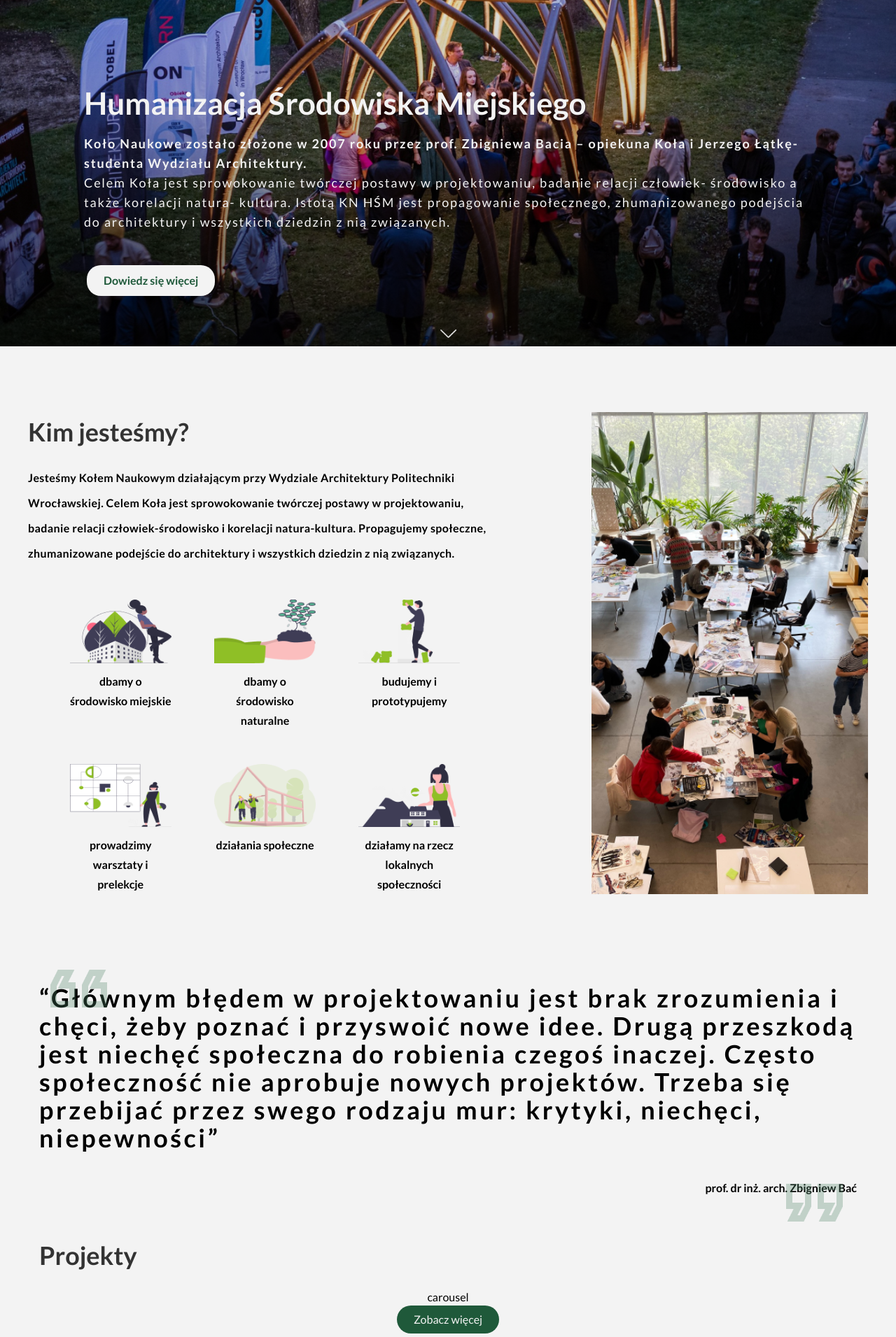
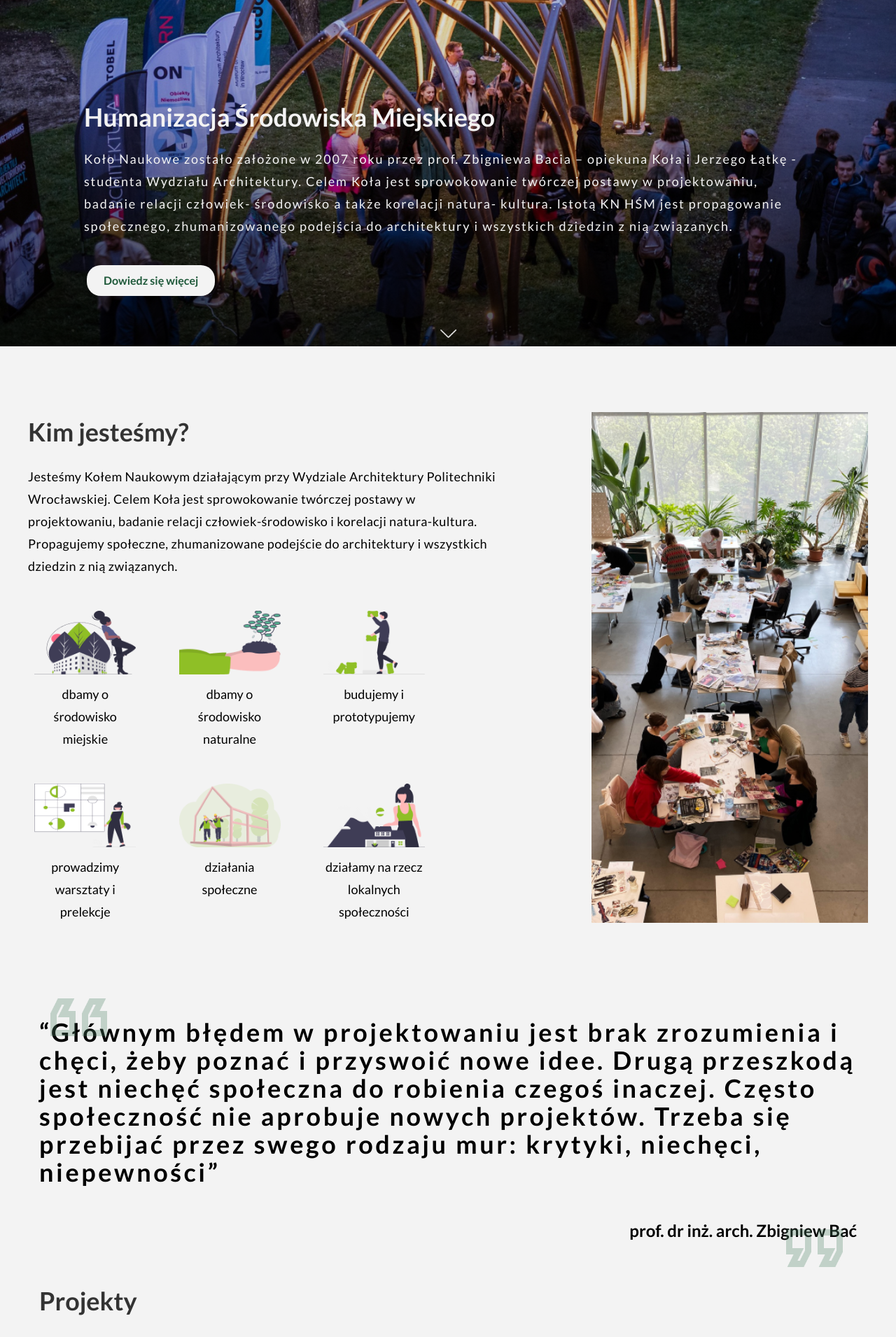
Before and after one commit to CodersCrew/hsm-website, a Next.js app: page / in a window 1280 px wide. Shown: the part 280-2191 px from the top of the page at 70% size. Built offline with nearby package versions, Linux system fonts and the light colour scheme.

Commit message:
HomePage bug fixing (not all yet)

```diff
--- a/src/containers/HomePage/Header/Header.tsx
+++ b/src/containers/HomePage/Header/Header.tsx
@@ -10,22 +10,17 @@ export const Header = () => (
   <section className="relative mx-auto max-h-[961px] max-w-[1440px]">
     <Image src={HeaderImage} height={1000} width={1840} className="w-full object-cover" alt="Ludzie na spotkaniu" />
     <div className="justify-end from-black/70 via-black/20 to-black/0 px-4 md:absolute md:bottom-[0] md:flex md:h-full md:w-full md:flex-col md:bg-gradient-to-t md:text-neutral/20 lg:px-14 xl:px-[120px]">
-      <h1 className="my-6 text-[28px] font-semibold text-neutral/90 md:text-[44px] md:text-4xl md:text-neutral/20">
-        Humanizacja Środowiska Miejskiego
-      </h1>
-      <p className="text-base leading-7 lg:text-[18px] lg:tracking-widest">
-        Koło Naukowe zostało złożone w 2007 roku przez prof. Zbigniewa Bacia – opiekuna Koła i Jerzego Łątkę- studenta
-        Wydziału Architektury.
-      </p>
-      <p className="mb-12 text-base font-normal leading-7 lg:text-[18px] lg:tracking-widest">
-        Celem Koła jest sprowokowanie twórczej postawy w projektowaniu, badanie relacji człowiek- środowisko a także
-        korelacji natura- kultura. Istotą KN HŚM jest propagowanie społecznego, zhumanizowanego podejścia do
-        architektury i wszystkich dziedzin z nią związanych.
+      <h1 className="my-6 text-neutral/90 md:text-4xl md:text-neutral/20">Humanizacja Środowiska Miejskiego</h1>
+      <p className="text-L_regular font-normal leading-L_regular lg:text-[18px] lg:tracking-widest">
+        Koło Naukowe zostało założone w 2007 roku przez prof. Zbigniewa Bacia – opiekuna Koła i Jerzego Łątkę - studenta
+        Wydziału Architektury. Celem Koła jest sprowokowanie twórczej postawy w projektowaniu, badanie relacji człowiek-
+        środowisko a także korelacji natura- kultura. Istotą KN HŚM jest propagowanie społecznego, zhumanizowanego
+        podejścia do architektury i wszystkich dziedzin z nią związanych.
       </p>
 
       <Button
         kind="primary"
-        className="mx-auto flex h-[44px] items-center rounded-20 border-none text-base md:mx-1 md:mb-12 md:self-start md:bg-neutral/20 md:font-semibold md:text-primary/90"
+        className="mx-auto mt-10 flex h-[44px] items-center rounded-20 border-none text-base md:mx-1 md:mb-12 md:self-start md:bg-neutral/20 md:font-semibold md:text-primary/90"
       >
         Dowiedz się więcej
       </Button>
--- a/src/containers/HomePage/WhoWeAre/ImagesContainer.tsx
+++ b/src/containers/HomePage/WhoWeAre/ImagesContainer.tsx
@@ -9,7 +9,7 @@ type ImageContainerProps = {
 const ImagesContainer = ({ src, altSrc, content }: ImageContainerProps) => (
   <div className="flex max-w-[145px] flex-col">
     <Image src={src} alt={altSrc} height={100} width={160} />
-    <p className="mt-3 text-center">{content}</p>
+    <p className="mt-3 text-center text-L_regular font-normal leading-L_regular">{content}</p>
   </div>
 );
 
--- a/src/containers/HomePage/WhoWeAre/WhoWeAre.tsx
+++ b/src/containers/HomePage/WhoWeAre/WhoWeAre.tsx
@@ -24,15 +24,16 @@ export const WhoWeAre = () => (
     <div className="mx-4 flex lg:mx-14 xl:mx-0">
       <div className="lg:pr-16 xl:pr-32">
         <div>
-          <h2 className="pb-5 text-[28px] font-semibold text-neutral/90 md:text-[36px]">Kim jesteśmy?</h2>
-          <p className="text-base tracking-wide lg:leading-9 ">
+          <h2 className="pb-5 text-[36px] text-neutral/90">Kim jesteśmy?</h2>
+          <p className="text-L_regular font-normal leading-L_regular tracking-wide ">
             Jesteśmy Kołem Naukowym działającym przy Wydziale Architektury Politechniki Wrocławskiej. Celem Koła jest
             sprowokowanie twórczej postawy w projektowaniu, badanie relacji człowiek-środowisko i korelacji
             natura-kultura. Propagujemy społeczne, zhumanizowane podejście do architektury i wszystkich dziedzin z nią
             związanych.
           </p>
         </div>
-        <div className="mx-auto mt-12 flex flex-wrap justify-center gap-y-12 gap-x-14 px-1 sm:justify-evenly md:max-w-xl">
+
+        <div className=" mt-12 flex flex-wrap justify-center gap-y-12 gap-x-14 px-1 sm:justify-evenly md:max-w-xl">
           {imagesData.map((image) => (
             <ImagesContainer key={image.altSrc} src={image.src} altSrc={image.altSrc} content={image.content} />
           ))}
@@ -55,12 +56,12 @@ export const WhoWeAre = () => (
         className="absolute -top-6 left-6 opacity-30  grayscale lg:left-8 lg:-top-5 lg:grayscale-0"
       />
 
-      <p className="text-base text-[18px] font-bold leading-[3rem] tracking-widest lg:text-4xl">
+      <h2 className=" tracking-widest lg:text-4xl">
         “Głównym błędem w projektowaniu jest brak zrozumienia i chęci, żeby poznać i przyswoić nowe idee. Drugą
         przeszkodą jest niechęć społeczna do robienia czegoś inaczej. Często społeczność nie aprobuje nowych projektów.
         Trzeba się przebijać przez swego rodzaju mur: krytyki, niechęci, niepewności”
-      </p>
-      <p className="mt-10 self-end text-base font-bold">prof. dr inż. arch. Zbigniew Bać</p>
+      </h2>
+      <h4 className="mt-10 self-end ">prof. dr inż. arch. Zbigniew Bać</h4>
       <Image
         src={Quotes}
         width={81}
--- a/src/styles/globals.css
+++ b/src/styles/globals.css
@@ -7,7 +7,7 @@ h1 {
 }
 
 h2 {
-  @apply my-2 text-H2 lg:text-4xl;
+  @apply my-2 text-H2 font-semibold lg:text-4xl leading-H2;
 }
 h3 {
   @apply text-H3 font-semibold leading-H3;
```
